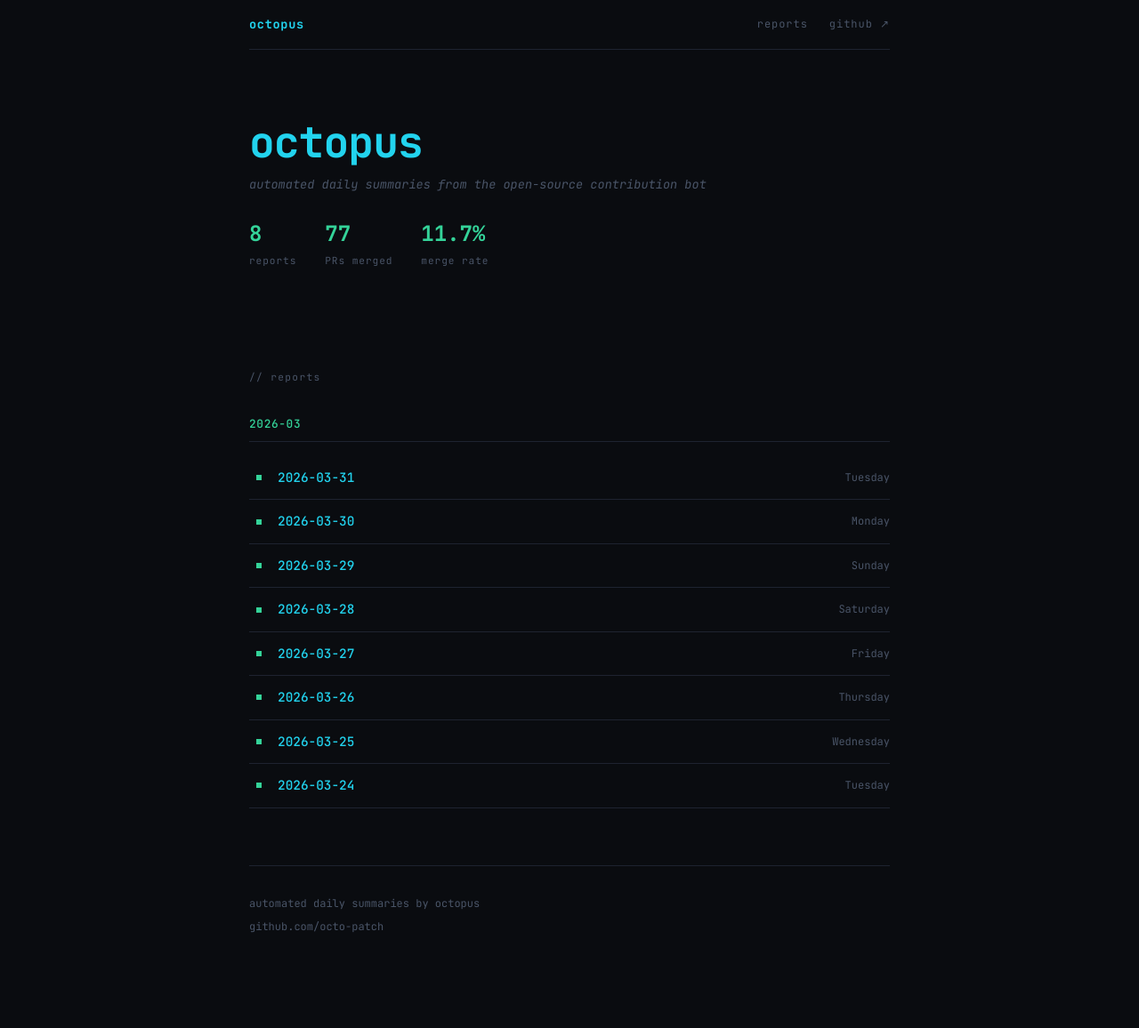
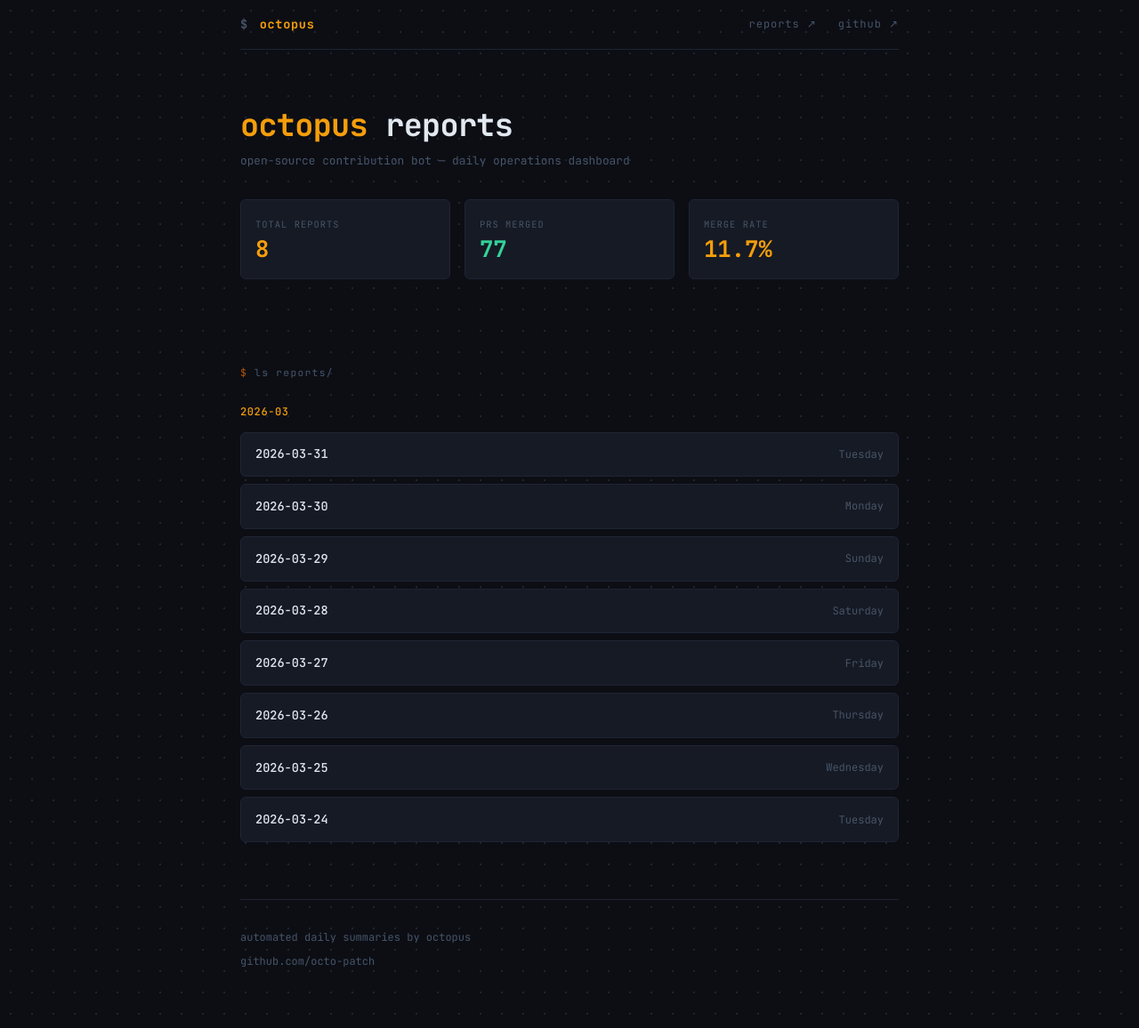
Before and after one commit to octo-patch/daily-reports, a Jekyll site: the page built from index.md, in a window 1280 px wide. Shown: the whole page at 89% size. Built offline with Jekyll 4.4.1, drawn with Linux system fonts in a browser that asks for light colours; before the commit the page ends 1118 px from its top, so only the background shows below that.

Commit message:
Differentiate design: amber palette, card layout, dot-grid bg

```diff
--- a/_layouts/default.html
+++ b/_layouts/default.html
@@ -12,10 +12,10 @@
 </head>
 <body>
   <nav>
-    <a href="{{ '/' | relative_url }}" class="nav-name">octopus</a>
+    <a href="{{ '/' | relative_url }}" class="nav-name"><span class="nav-prompt">$</span> octopus</a>
     <div class="nav-links">
-      <a href="{{ '/' | relative_url }}">reports</a>
-      <a href="https://github.com/octo-patch/daily-reports" target="_blank" rel="noopener">github &#x2197;</a>
+      <a href="https://github.com/octo-patch/daily-reports" target="_blank" rel="noopener">reports &#x2197;</a>
+      <a href="https://github.com/octo-patch" target="_blank" rel="noopener">github &#x2197;</a>
     </div>
   </nav>
 
--- a/_layouts/report.html
+++ b/_layouts/report.html
@@ -12,10 +12,10 @@
 </head>
 <body>
   <nav>
-    <a href="{{ '/' | relative_url }}" class="nav-name">octopus</a>
+    <a href="{{ '/' | relative_url }}" class="nav-name"><span class="nav-prompt">$</span> octopus</a>
     <div class="nav-links">
-      <a href="{{ '/' | relative_url }}">reports</a>
-      <a href="https://github.com/octo-patch/daily-reports" target="_blank" rel="noopener">github &#x2197;</a>
+      <a href="https://github.com/octo-patch/daily-reports" target="_blank" rel="noopener">reports &#x2197;</a>
+      <a href="https://github.com/octo-patch" target="_blank" rel="noopener">github &#x2197;</a>
     </div>
   </nav>
 
--- a/assets/css/style.css
+++ b/assets/css/style.css
@@ -1,16 +1,19 @@
-/* Octopus Daily Reports — terminal chronicle */
+/* Octopus Daily Reports — operations dashboard */
 
 :root {
-  --bg: #0a0c10;
-  --bg-raised: #12161c;
-  --border: #1e2330;
-  --text: #9ca3af;
-  --text-bright: #d1d5db;
-  --text-dim: #4a5568;
-  --cyan: #22d3ee;
+  --bg: #0c0e14;
+  --bg-raised: #141720;
+  --bg-card: #161a24;
+  --border: #1f2435;
+  --border-hover: #2a3048;
+  --text: #94a3b8;
+  --text-bright: #e2e8f0;
+  --text-dim: #475569;
+  --accent: #f59e0b;
+  --accent-dim: #b45309;
+  --link: #38bdf8;
   --green: #34d399;
-  --amber: #f59e0b;
-  --red: #ef4444;
+  --red: #f87171;
   --font: "JetBrains Mono", "Fira Code", "Cascadia Code", "Source Code Pro", monospace;
 }
 
@@ -32,10 +35,12 @@ body {
   font-size: 14px;
   line-height: 1.7;
   -webkit-font-smoothing: antialiased;
+  background-image: radial-gradient(var(--border) 1px, transparent 1px);
+  background-size: 24px 24px;
 }
 
 a {
-  color: var(--cyan);
+  color: var(--link);
   text-decoration: none;
 }
 
@@ -53,6 +58,7 @@ code {
   padding: 0.15em 0.4em;
   font-size: 0.9em;
   border: 1px solid var(--border);
+  border-radius: 3px;
 }
 
 
@@ -65,24 +71,31 @@ nav {
   display: flex;
   align-items: center;
   justify-content: space-between;
-  max-width: 720px;
+  max-width: 740px;
   width: 90%;
   margin: 0 auto;
   padding: 1rem 0;
   border-bottom: 1px solid var(--border);
   background: var(--bg);
+  background-image: radial-gradient(var(--border) 1px, transparent 1px);
+  background-size: 24px 24px;
 }
 
 .nav-name {
   font-weight: 700;
   font-size: 0.85rem;
-  color: var(--cyan);
+  color: var(--accent);
   letter-spacing: 0.05em;
 }
 
 .nav-name:hover {
   text-decoration: none;
   opacity: 0.8;
+}
+
+.nav-prompt {
+  color: var(--text-dim);
+  margin-right: 0.25rem;
 }
 
 .nav-links {
@@ -94,6 +107,7 @@ nav {
   color: var(--text-dim);
   font-size: 0.75rem;
   letter-spacing: 0.08em;
+  transition: color 0.15s;
 }
 
 .nav-links a:hover {
@@ -105,7 +119,7 @@ nav {
 /* ── main ── */
 
 main {
-  max-width: 720px;
+  max-width: 740px;
   width: 90%;
   margin: 0 auto;
 }
@@ -114,15 +128,19 @@ main {
 /* ── hero ── */
 
 .hero {
-  padding: 5rem 0 4rem;
+  padding: 4rem 0 3rem;
 }
 
 .hero h1 {
-  font-size: 3rem;
+  font-size: 2.2rem;
   font-weight: 700;
-  color: var(--cyan);
-  line-height: 1;
+  color: var(--text-bright);
+  line-height: 1.2;
   letter-spacing: -0.02em;
+}
+
+.hero h1 .accent {
+  color: var(--accent);
 }
 
 @keyframes blink {
@@ -132,38 +150,52 @@ main {
 
 .cursor {
   animation: blink 1.2s step-end infinite;
-  color: var(--cyan);
+  color: var(--accent);
   font-weight: 300;
 }
 
 .tagline {
-  margin-top: 0.75rem;
+  margin-top: 0.5rem;
   color: var(--text-dim);
-  font-size: 0.85rem;
-  font-style: italic;
+  font-size: 0.8rem;
 }
 
 .stats {
-  margin-top: 1.5rem;
-  display: flex;
-  gap: 2rem;
+  margin-top: 2rem;
+  display: grid;
+  grid-template-columns: repeat(3, 1fr);
+  gap: 1rem;
 }
 
-.stat-item {
-  display: flex;
-  flex-direction: column;
+.stat-card {
+  background: var(--bg-card);
+  border: 1px solid var(--border);
+  border-radius: 6px;
+  padding: 1.2rem 1rem;
+  transition: border-color 0.15s;
+}
+
+.stat-card:hover {
+  border-color: var(--border-hover);
+}
+
+.stat-label {
+  font-size: 0.65rem;
+  color: var(--text-dim);
+  letter-spacing: 0.1em;
+  text-transform: uppercase;
+  margin-bottom: 0.4rem;
 }
 
 .stat-value {
-  font-size: 1.5rem;
+  font-size: 1.6rem;
   font-weight: 700;
-  color: var(--green);
+  color: var(--accent);
+  line-height: 1;
 }
 
-.stat-label {
-  font-size: 0.7rem;
-  color: var(--text-dim);
-  letter-spacing: 0.08em;
+.stat-value.green {
+  color: var(--green);
 }
 
 
@@ -178,63 +210,64 @@ section {
   font-weight: 400;
   color: var(--text-dim);
   letter-spacing: 0.12em;
-  margin-bottom: 2rem;
+  margin-bottom: 1.5rem;
+}
+
+.section-label .prompt {
+  color: var(--accent-dim);
 }
 
 
 /* ── report list (index page) ── */
 
 .month-group {
-  margin-bottom: 3rem;
+  margin-bottom: 2.5rem;
 }
 
 .month-title {
-  font-size: 0.8rem;
+  font-size: 0.75rem;
   font-weight: 500;
-  color: var(--green);
+  color: var(--accent);
   letter-spacing: 0.05em;
-  margin-bottom: 1rem;
-  padding-bottom: 0.5rem;
-  border-bottom: 1px solid var(--border);
+  margin-bottom: 0.75rem;
 }
 
 .report-list {
   list-style: none;
   padding: 0;
+  display: flex;
+  flex-direction: column;
+  gap: 0.5rem;
 }
 
 .report-list li {
-  position: relative;
-  padding: 0.75rem 0 0.75rem 2rem;
-  border-bottom: 1px solid var(--border);
-  transition: background 0.15s;
+  background: var(--bg-card);
+  border: 1px solid var(--border);
+  border-radius: 6px;
+  transition: border-color 0.2s, background 0.2s;
 }
 
 .report-list li:hover {
+  border-color: var(--accent-dim);
   background: var(--bg-raised);
-}
-
-.report-list li::before {
-  content: '';
-  position: absolute;
-  left: 0.5rem;
-  top: 50%;
-  transform: translateY(-50%);
-  width: 6px;
-  height: 6px;
-  background: var(--green);
 }
 
 .report-list a {
   color: var(--text-bright);
-  font-size: 0.9rem;
+  font-size: 0.85rem;
   display: flex;
   align-items: center;
   justify-content: space-between;
+  padding: 0.8rem 1rem;
+  text-decoration: none;
+}
+
+.report-list a:hover {
+  text-decoration: none;
 }
 
 .report-date {
-  color: var(--cyan);
+  color: var(--text-bright);
   font-weight: 500;
 }
 
@@ -255,27 +288,21 @@ section {
 }
 
 .back-link:hover {
-  color: var(--cyan);
+  color: var(--accent);
   text-decoration: none;
 }
 
 .report-header {
-  padding: 3rem 0 2rem;
+  padding: 2.5rem 0 2rem;
   border-bottom: 1px solid var(--border);
   margin-bottom: 2rem;
 }
 
 .report-header h1 {
-  font-size: 1.5rem;
+  font-size: 1.3rem;
   font-weight: 600;
   color: var(--text-bright);
   line-height: 1.3;
-}
-
-.report-header .date {
-  font-size: 0.85rem;
-  color: var(--green);
-  margin-top: 0.5rem;
 }
 
 .report-content {
@@ -283,7 +310,7 @@ section {
 }
 
 .report-content h1 {
-  font-size: 1.4rem;
+  font-size: 1.3rem;
   font-weight: 600;
   color: var(--text-bright);
   margin: 2.5rem 0 1rem;
@@ -292,7 +319,7 @@ section {
 }
 
 .report-content h2 {
-  font-size: 1.1rem;
+  font-size: 1.05rem;
   font-weight: 600;
   color: var(--text-bright);
   margin: 2.5rem 0 1rem;
@@ -301,16 +328,16 @@ section {
 }
 
 .report-content h3 {
-  font-size: 0.95rem;
+  font-size: 0.9rem;
   font-weight: 500;
-  color: var(--cyan);
+  color: var(--accent);
   margin: 2rem 0 0.75rem;
 }
 
 .report-content h4 {
   font-size: 0.85rem;
   font-weight: 500;
-  color: var(--amber);
+  color: var(--green);
   margin: 1.5rem 0 0.5rem;
 }
 
@@ -338,7 +365,7 @@ section {
 }
 
 .report-content blockquote {
-  border-left: 2px solid var(--cyan);
+  border-left: 3px solid var(--accent);
   padding-left: 1rem;
   margin: 1rem 0;
   color: var(--text-dim);
@@ -350,25 +377,35 @@ section {
   border-collapse: collapse;
   margin: 1rem 0 1.5rem;
   font-size: 0.8rem;
+  background: var(--bg-card);
+  border: 1px solid var(--border);
+  border-radius: 6px;
+  overflow: hidden;
 }
 
 .report-content th {
   text-align: left;
-  padding: 0.6rem 0.8rem;
-  border-bottom: 2px solid var(--border);
-  color: var(--text-bright);
+  padding: 0.7rem 0.8rem;
+  background: var(--bg-raised);
+  border-bottom: 1px solid var(--border);
+  color: var(--accent);
   font-weight: 500;
-  font-size: 0.75rem;
-  letter-spacing: 0.05em;
+  font-size: 0.7rem;
+  letter-spacing: 0.08em;
+  text-transform: uppercase;
 }
 
 .report-content td {
-  padding: 0.5rem 0.8rem;
+  padding: 0.55rem 0.8rem;
   border-bottom: 1px solid var(--border);
   vertical-align: top;
 }
 
-.report-content tr:hover {
+.report-content tr:last-child td {
+  border-bottom: none;
+}
+
+.report-content tr:hover td {
   background: var(--bg-raised);
 }
 
@@ -376,7 +413,7 @@ section {
 /* ── footer ── */
 
 footer {
-  max-width: 720px;
+  max-width: 740px;
   width: 90%;
   margin: 4rem auto 0;
   padding: 2rem 0 4rem;
@@ -395,7 +432,7 @@ footer a {
 }
 
 footer a:hover {
-  color: var(--cyan);
+  color: var(--accent);
 }
 
 
@@ -403,7 +440,7 @@ footer a:hover {
 
 @media (max-width: 480px) {
   .hero h1 {
-    font-size: 2rem;
+    font-size: 1.6rem;
   }
 
   nav {
@@ -417,11 +454,15 @@ footer a:hover {
   }
 
   .stats {
-    gap: 1.5rem;
+    grid-template-columns: 1fr;
+  }
+
+  .stat-card {
+    padding: 0.8rem;
   }
 
   .stat-value {
-    font-size: 1.2rem;
+    font-size: 1.3rem;
   }
 
   .report-content table {
--- a/index.md
+++ b/index.md
@@ -4,26 +4,26 @@ title: Octopus Daily Reports
 ---
 
 <header class="hero">
-  <h1>octopus<span class="cursor">_</span></h1>
-  <p class="tagline">automated daily summaries from the open-source contribution bot</p>
+  <h1><span class="accent">octopus</span> reports<span class="cursor">_</span></h1>
+  <p class="tagline">open-source contribution bot &mdash; daily operations dashboard</p>
   <div class="stats">
-    <div class="stat-item">
-      <span class="stat-value">8</span>
-      <span class="stat-label">reports</span>
+    <div class="stat-card">
+      <div class="stat-label">total reports</div>
+      <div class="stat-value">8</div>
     </div>
-    <div class="stat-item">
-      <span class="stat-value">77</span>
-      <span class="stat-label">PRs merged</span>
+    <div class="stat-card">
+      <div class="stat-label">PRs merged</div>
+      <div class="stat-value green">77</div>
     </div>
-    <div class="stat-item">
-      <span class="stat-value">11.7%</span>
-      <span class="stat-label">merge rate</span>
+    <div class="stat-card">
+      <div class="stat-label">merge rate</div>
+      <div class="stat-value">11.7%</div>
     </div>
   </div>
 </header>
 
 <section id="reports">
-  <h2 class="section-label">// reports</h2>
+  <h2 class="section-label"><span class="prompt">$</span> ls reports/</h2>
 
   <div class="month-group">
     <div class="month-title">2026-03</div>
```
